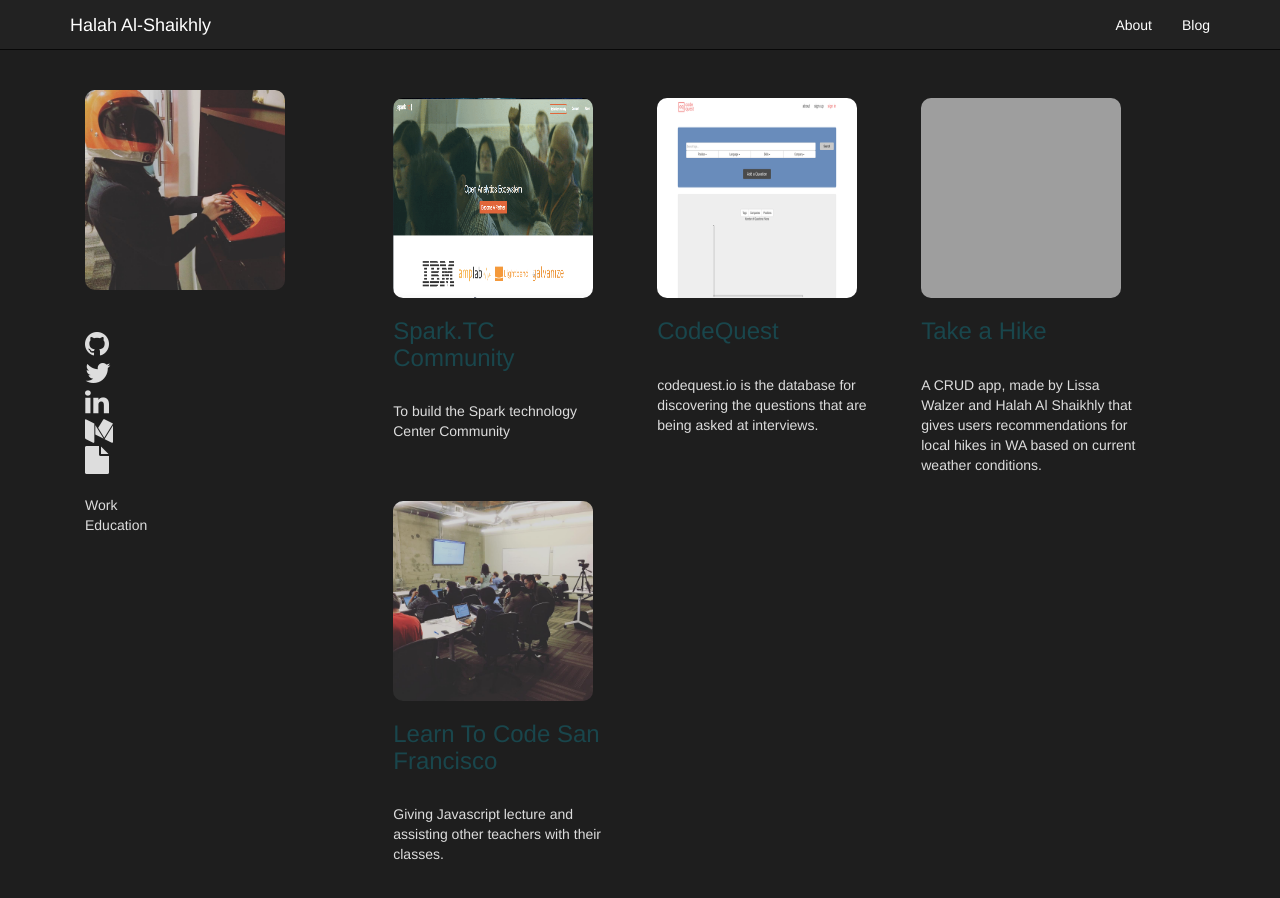
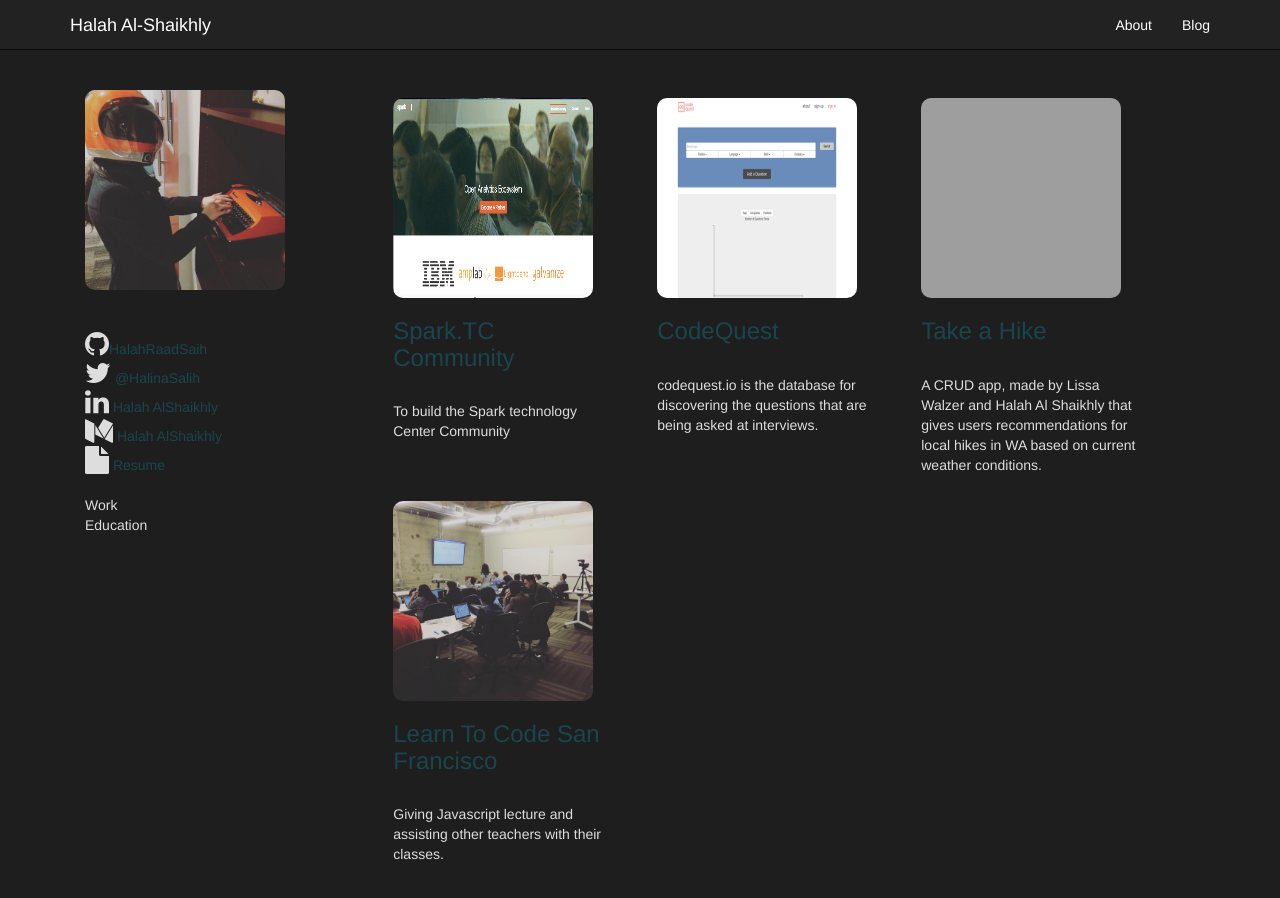
Before and after one commit to HalahRaadSalih/portfolio, a website: page client/views/index.html in a window 1280 px wide. Drawn offline with nearby package versions, Linux system fonts and the light colour scheme; some packages are replaced by stand-ins of ours; grey boxes are pictures that could not be loaded; a script that the page names is missing; files whose address does not match are found by name.

Commit message:
add links to icons

```diff
--- a/client/views/home.html
+++ b/client/views/home.html
@@ -10,12 +10,11 @@
         <br>
         <br>
         <ul>
-          <li><i class="fa fa-github fa-2x"></i></li>
-          <li><i class="fa fa-twitter fa-2x"></i></li>
-          <li><i class="fa fa-linkedin fa-2x"></i></li>
-          <li><i class="fa fa-medium fa-2x" aria-hidden="true"></i></li>
-          <li><i class="fa fa-file fa-2x"></i></li>
-
+          <li><span><i class="fa fa-github fa-2x"></i><a href="https://github.com/HalahRaadSalih">HalahRaadSaih</a> </span></li>
+          <li><i class="fa fa-twitter fa-2x"></i> <a href="https://twitter.com/HalinaSalih">@HalinaSalih</a></li>
+          <li><i class="fa fa-linkedin fa-2x"></i> <a href="https://www.linkedin.com/in/halahalshaikhly">Halah AlShaikhly</a></li>
+          <li><i class="fa fa-medium fa-2x" aria-hidden="true"></i> <a href="https://medium.com/@HalahSalih">Halah AlShaikhly</a></li>
+          <li><i class="fa fa-file fa-2x"></i><a href="/client/assets/resume.pdf" download="HalahAlShaikhlyResume"> Resume</a></li>
           <li></li>
           <br>
           <li><span>Work</span></li>
```
Also changed, not shown: 1 other file.
